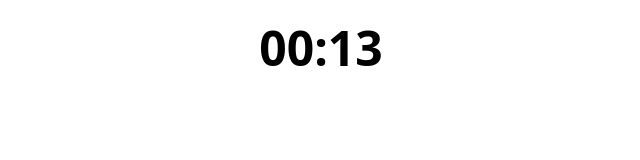
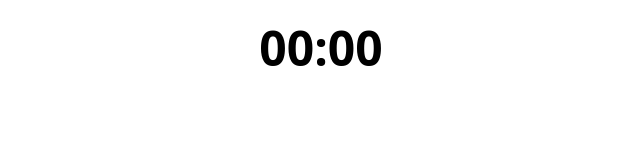
Before and after one commit to ishi-pishi/brainhaven, a React app in the folder frontend/: page / in a window 1280 px wide. Shown: the top 160 px of the page, without its empty margins (319-959 px from the left). Built offline with nearby package versions, Linux system fonts and the light colour scheme; the HTML template or start-up script is replaced by a standard one.

Commit message:
Fix timer bug

```diff
--- a/frontend/src/components/pomodoroSession/Timer.ts
+++ b/frontend/src/components/pomodoroSession/Timer.ts
@@ -1,7 +1,6 @@
 /**
- * Timer logic in milliseconds.
- * Handles start, pause, resume, elapsed time, and completion check.
- * Does not handle intervals or UI updates
+ * Timer logic in MILLISECONDS.
+ * Stores timer duration, as well as time started/finished.
  */
 export class Timer {
   private readonly durationMs: number;
--- a/frontend/src/components/pomodoroSession/TimerDisplay.tsx
+++ b/frontend/src/components/pomodoroSession/TimerDisplay.tsx
@@ -6,14 +6,13 @@ export default function TimerDisplay() {
   const timerManager = TimerManager.getInstance();
 
   useEffect(() => {
-    const tickHandler = (msLeft: number) => setTimeLeftMs(msLeft);
-    timerManager.setTickCallback(tickHandler);
+    const unsubscribe = timerManager.addTickListener(setTimeLeftMs);
 
-    // TEMP: start a timer for testing
-    timerManager.startTimer(20_000); // 10 seconds
+    return () => {
+      unsubscribe();
+    };
+  }, [timerManager]);
 
-    return () => timerManager.setTickCallback(() => { });
-  }, [timerManager]);
 
   return (
     <div className="text-5xl font-bold text-center p-6">
@@ -22,17 +21,15 @@ export default function TimerDisplay() {
   );
 }
 
-
-// Helper
-const MS_PER_MINUTE = 60_000;
+// formatting helper
 const MS_PER_SECOND = 1_000;
+const SECOND_PER_MIN = 60;
 
 function formatTime(ms: number): string {
-  const minutes = Math.floor(ms / MS_PER_MINUTE)
+  const secondsLeft = Math.max(0, Math.ceil(ms / MS_PER_SECOND));
+  const minutes = Math.floor(secondsLeft / SECOND_PER_MIN)
     .toString()
     .padStart(2, "0");
-  const seconds = Math.floor((ms % MS_PER_MINUTE) / MS_PER_SECOND)
-    .toString()
-    .padStart(2, "0");
+  const seconds = (secondsLeft % 60).toString().padStart(2, "0");
   return `${minutes}:${seconds}`;
 }
--- a/frontend/src/components/pomodoroSession/TimerManager.tsx
+++ b/frontend/src/components/pomodoroSession/TimerManager.tsx
@@ -1,41 +1,50 @@
 import { Timer } from "./Timer";
 
+type TickListener = (timeLeftMs: number) => void;
+
 /**
- * Timer controller.
- * - Singleton, so there can only be one timer with a controller at a time
- * - This class deals with the interval stuff, whereas the Timer methods have the methods
- *   to calculate next times.
+ * Runs the timer as a singleton instance.
+ * Contains interval logic (e.g., can recalculate time every second)
+ * as WELL as subscription logic.
  */
 export class TimerManager {
   private static instance: TimerManager;
+  private currentTimer: Timer | null = null;
+  private intervalId: ReturnType<typeof setInterval> | null = null;
+  private listeners = new Set<TickListener>();
+  private tickIntervalMs = 1000;
 
-  private currentTimer: Timer | null = null;
-  private intervalId: number | null = null;
-  private tickCallback: ((timeLeftMs: number) => void) | null = null;
+  private constructor() {}
 
-  private constructor() {} // private so no external `new TimerManager()`
-
-  // singleton accessor
   static getInstance(): TimerManager {
-    if (!TimerManager.instance) {
-      TimerManager.instance = new TimerManager();
-    }
+    if (!TimerManager.instance) TimerManager.instance = new TimerManager();
     return TimerManager.instance;
   }
 
-  startTimer(durationMs: number) {
+  startTimerMs(durationMs: number) {
     this.stopInterval();
     this.currentTimer = new Timer(durationMs);
     this.currentTimer.start();
+    this.emitTick();
     this.startInterval();
+  }
+
+  startTimerSeconds(seconds: number) {
+    this.startTimerMs(seconds * 1000);
+  }
+
+  startTimerMinutes(minutes: number) {
+    this.startTimerMs(minutes * 60_000);
   }
 
   pauseTimer() {
     this.currentTimer?.pause();
+    this.emitTick();
   }
 
   resumeTimer() {
     this.currentTimer?.resume();
+    this.emitTick();
   }
 
   getTimeLeftMs(): number {
@@ -46,26 +55,38 @@ export class TimerManager {
     return this.currentTimer?.isFinished() ?? true;
   }
 
-  setTickCallback(cb: (timeLeftMs: number) => void) {
-    this.tickCallback = cb;
+  // Also contains Subscription information.
+  addTickListener(cb: TickListener) {
+    this.listeners.add(cb);
+    cb(this.getTimeLeftMs());
+    return () => this.listeners.delete(cb);
   }
 
-  /**
-   * Private methods
-   */
+  removeTickListener(cb: TickListener) {
+    this.listeners.delete(cb);
+  }
+
+  setTickIntervalMs(ms: number) {
+    this.tickIntervalMs = Math.max(100, ms);
+    if (this.intervalId !== null) {
+      this.stopInterval();
+      this.startInterval();
+    }
+  }
+
+  private emitTick() {
+    const msLeft = this.getTimeLeftMs();
+    for (const cb of Array.from(this.listeners)) cb(msLeft);
+  }
+
   private startInterval() {
     if (!this.currentTimer) return;
+    this.stopInterval();
     this.intervalId = setInterval(() => {
       if (!this.currentTimer) return;
-
-      if (this.tickCallback) {
-        this.tickCallback(this.currentTimer.getTimeLeftMs());
-      }
-
-      if (this.currentTimer.isFinished()) {
-        this.stopInterval();
-      }
-    }, 1000);
+      this.emitTick();
+      if (this.currentTimer.isFinished()) this.stopInterval();
+    }, this.tickIntervalMs);
   }
 
   private stopInterval() {
```
